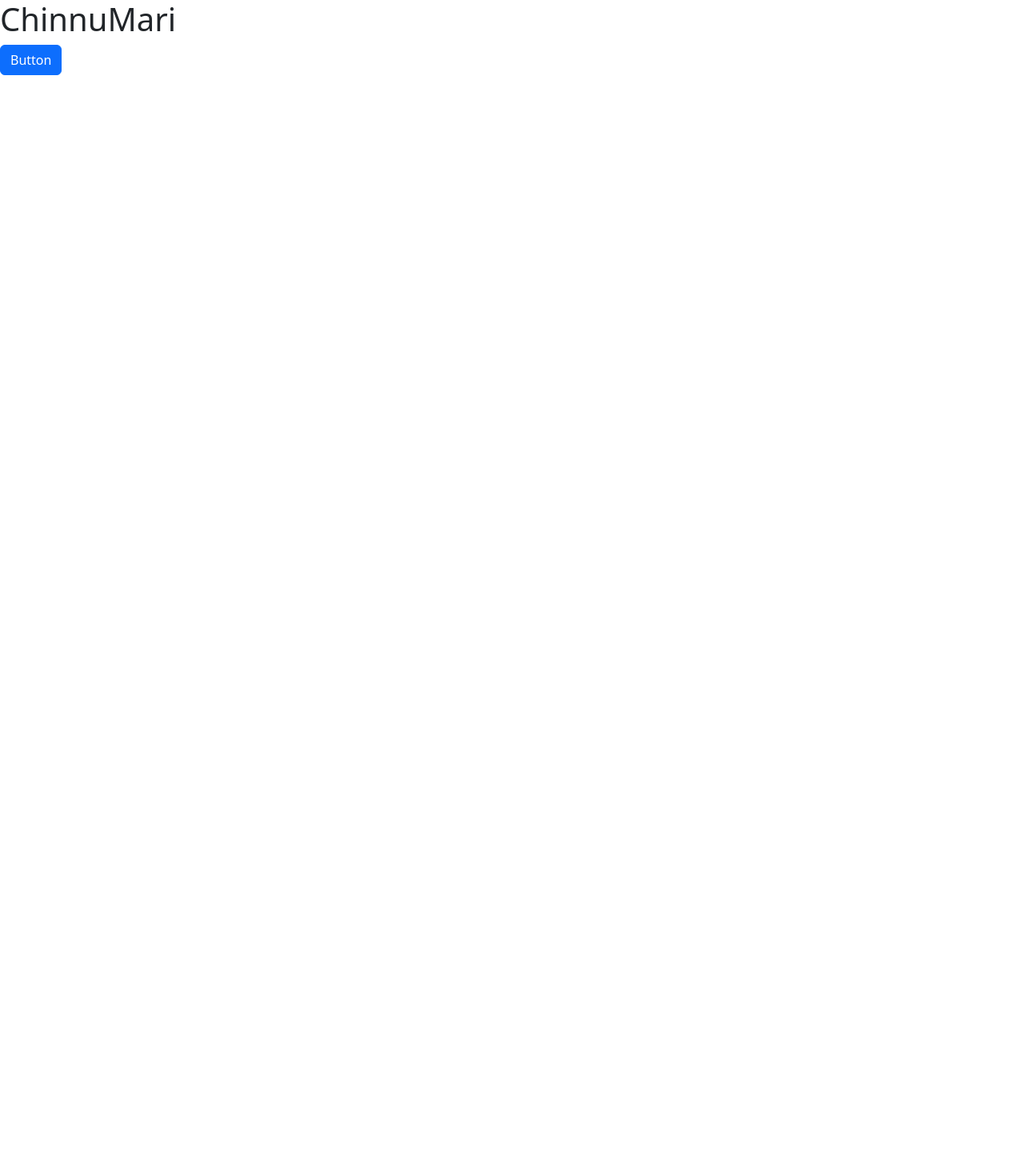
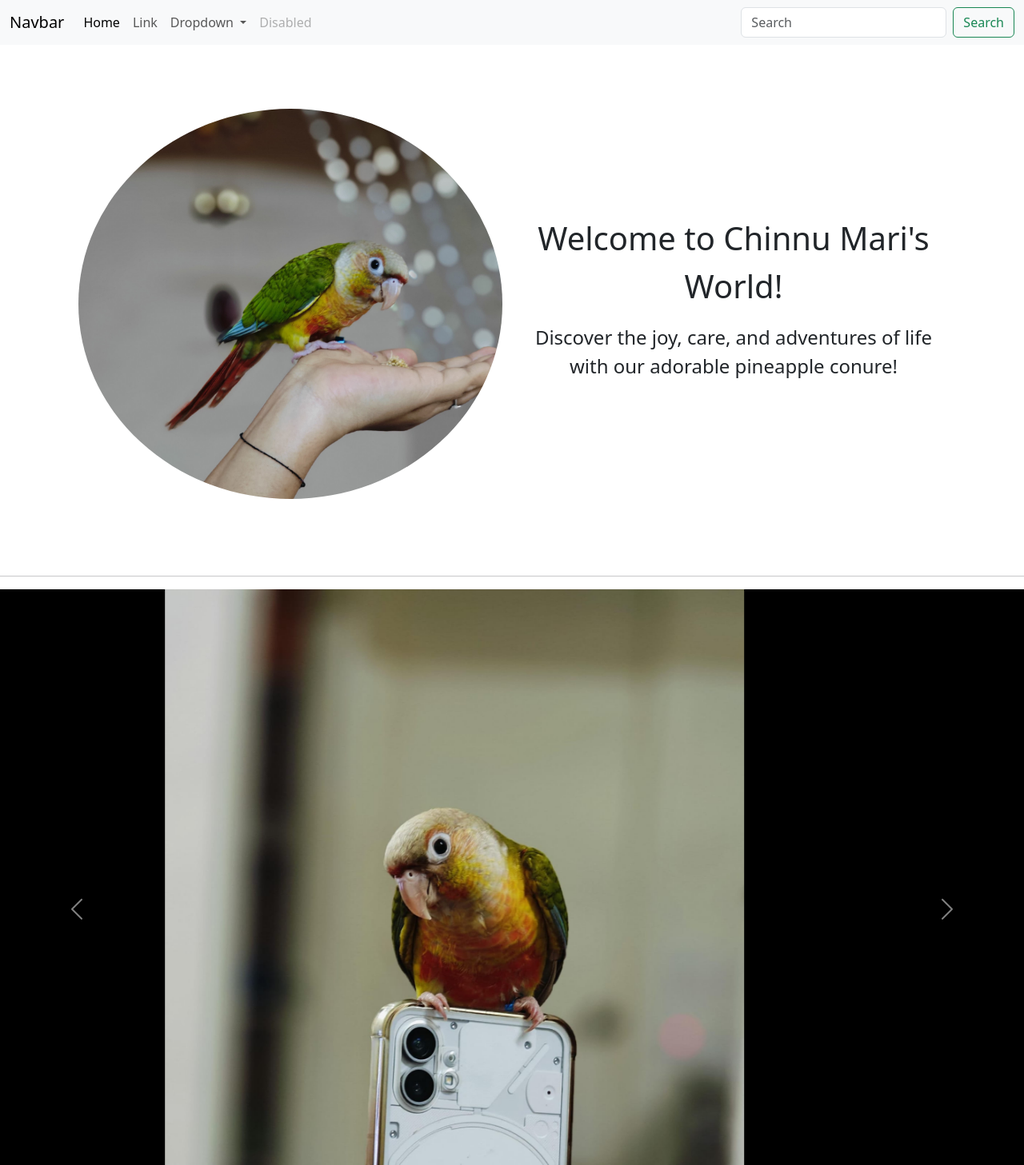
Before and after one commit to Deepikath-tech/ChinnuMari, a plain HTML site: page index.html in a window 1280 px wide. Shown: the whole page at 80% size. Before the commit the page ends 800 px from the top, so only its background shows below. Drawn offline with nearby package versions, Linux system fonts and the light colour scheme.

Commit message:
Banner UI & images

```diff
--- a/index.html
+++ b/index.html
@@ -1,29 +1,122 @@
 <!DOCTYPE html>
 <html lang="en">
+
 <head>
-    <meta charset="UTF-8">
-    <meta name="viewport" content="width=device-width, initial-scale=1.0">
-    <title>Document</title>
-    <link href="https://cdn.jsdelivr.net/npm/bootstrap@5.3.3/dist/css/bootstrap.min.css" rel="stylesheet" integrity="sha384-QWTKZyjpPEjISv5WaRU9OFeRpok6YctnYmDr5pNlyT2bRjXh0JMhjY6hW+ALEwIH" crossorigin="anonymous">
+  <meta charset="UTF-8">
+  <meta name="viewport" content="width=device-width, initial-scale=1.0">
+  <title>Responsive Carousel with Proper Image Scaling</title>
+  <link rel="stylesheet" href="./styles.css">
+  <link href="https://cdn.jsdelivr.net/npm/bootstrap@5.3.3/dist/css/bootstrap.min.css" rel="stylesheet"
+    integrity="sha384-QWTKZyjpPEjISv5WaRU9OFeRpok6YctnYmDr5pNlyT2bRjXh0JMhjY6hW+ALEwIH" crossorigin="anonymous">
+  <style>
+    /* Ensure images are responsive and do not overflow */
+    .carousel-item {
+      width: 100%;
+      /* Full width */
+      height: 100vh;
+      background-color: black;
+    }
+
+    .carousel-item img {
+      object-fit: contain;
+      /* Ensures the image covers the container without stretching */
+      width: 90%;
+      /* Full width */
+      height: 90vh;
+      /* Makes the height 100% of the viewport height */
+      object-position: center;
+      /* Centers the image within the container */
+    }
+  </style>
 </head>
+
 <body>
-  <h1>ChinnuMari</h1>
-  <!-- <button type="button" class="btn btn-primary">Primary</button> -->
 
-  <a
-    name=""
-    id=""
-    class="btn btn-primary"
-    href="#"
-    role="button"
-    >Button</a
-  >
+  <!-- Navbar start -->
+  <nav class="navbar navbar-expand-lg bg-body-tertiary">
+    <div class="container-fluid">
+      <a class="navbar-brand" href="#">Navbar</a>
+      <button class="navbar-toggler" type="button" data-bs-toggle="collapse" data-bs-target="#navbarSupportedContent"
+        aria-controls="navbarSupportedContent" aria-expanded="false" aria-label="Toggle navigation">
+        <span class="navbar-toggler-icon"></span>
+      </button>
+      <div class="collapse navbar-collapse" id="navbarSupportedContent">
+        <ul class="navbar-nav me-auto mb-2 mb-lg-0">
+          <li class="nav-item">
+            <a class="nav-link active" aria-current="page" href="#">Home</a>
+          </li>
+          <li class="nav-item">
+            <a class="nav-link" href="#">Link</a>
+          </li>
+          <li class="nav-item dropdown">
+            <a class="nav-link dropdown-toggle" href="#" role="button" data-bs-toggle="dropdown" aria-expanded="false">
+              Dropdown
+            </a>
+            <ul class="dropdown-menu">
+              <li><a class="dropdown-item" href="#">Action</a></li>
+              <li><a class="dropdown-item" href="#">Another action</a></li>
+              <li>
+                <hr class="dropdown-divider">
+              </li>
+              <li><a class="dropdown-item" href="#">Something else here</a></li>
+            </ul>
+          </li>
+          <li class="nav-item">
+            <a class="nav-link disabled" aria-disabled="true">Disabled</a>
+          </li>
+        </ul>
+        <form class="d-flex" role="search">
+          <input class="form-control me-2" type="search" placeholder="Search" aria-label="Search">
+          <button class="btn btn-outline-success" type="submit">Search</button>
+        </form>
+      </div>
+    </div>
+  </nav>
+  <!-- Navbar Ends -->
 
 
+  <div class="container text-center banner-container">
+    <div class="row p-3">
+      <div class="col-md-6 col-12">
+        <img src="./assets/images/cm.hand.jpeg" class="avatar" alt="Cinque Terre">
+      </div>
+      <div class="col-md-6 col-12 banner-txt-container">
+        <p class="fs-1">Welcome to Chinnu Mari's World!</p>
+        <p class="fs-4">Discover the joy, care, and adventures of life with our adorable pineapple conure!</p>
+      </div>
+    </div>
+  </div>
+  <hr>
 
 
-  <script src="https://cdn.jsdelivr.net/npm/bootstrap@5.3.3/dist/js/bootstrap.bundle.min.js" integrity="sha384-YvpcrYf0tY3lHB60NNkmXc5s9fDVZLESaAA55NDzOxhy9GkcIdslK1eN7N6jIeHz" crossorigin="anonymous"></script>
+  <!-- Carousel start -->
+  <div id="carouselExample" class="carousel slide" data-bs-ride="carousel">
+    <div class="carousel-inner">
+      <div class="carousel-item active">
+        <img src="./assets/images/cm-phone.jpeg" class="d-block w-100" alt="Phone">
+      </div>
+      <div class="carousel-item">
+        <img src="./assets/images/cm-eating.jpeg" class="d-block w-100" alt="Eating">
+      </div>
+      <div class="carousel-item">
+        <img src="./assets/images/cm.hand.jpeg" class="d-block w-100" alt="Hand">
+      </div>
+    </div>
+    <button class="carousel-control-prev" type="button" data-bs-target="#carouselExample" data-bs-slide="prev">
+      <span class="carousel-control-prev-icon" aria-hidden="true"></span>
+      <span class="visually-hidden">Previous</span>
+    </button>
+    <button class="carousel-control-next" type="button" data-bs-target="#carouselExample" data-bs-slide="next">
+      <span class="carousel-control-next-icon" aria-hidden="true"></span>
+      <span class="visually-hidden">Next</span>
+    </button>
+  </div>
+  <!-- Carousel End -->
+
+  <script src="https://cdn.jsdelivr.net/npm/bootstrap@5.3.3/dist/js/bootstrap.bundle.min.js"
+    integrity="sha384-YvpcrYf0tY3lHB60NNkmXc5s9fDVZLESaAA55NDzOxhy9GkcIdslK1eN7N6jIeHz"
+    crossorigin="anonymous"></script>
+
 </body>
+
 </html>
-    <section id="title">
-    </section>
--- /dev/null
+++ b/styles.css
@@ -0,0 +1,15 @@
+.banner-container {
+    padding: 5%;
+}
+.avatar {
+    border-radius: 50%;
+    height: 100%;
+    width: 100%;
+}
+.banner-txt-container {
+    display: flex;
+    flex-direction: column;
+    align-items: center;
+    justify-content: center;
+    padding: 5%;
+}
```
Also changed, not shown: assets/images/cm-eating.jpeg (added), assets/images/cm-phone.jpeg (added), assets/images/cm.eat.jpeg (added), assets/images/cm.hand.jpeg (added), assets/images/cm.hanging.jpeg (added), 2 other files.
